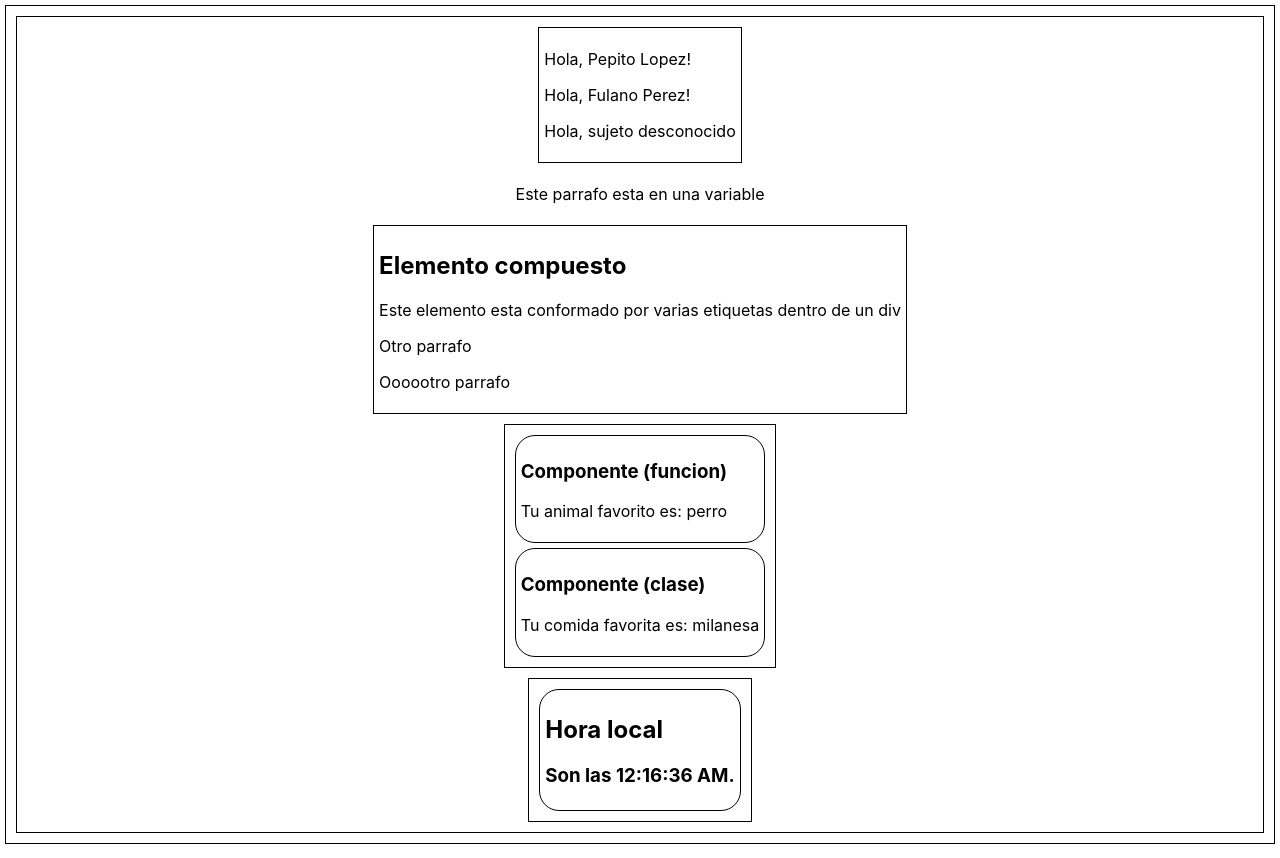
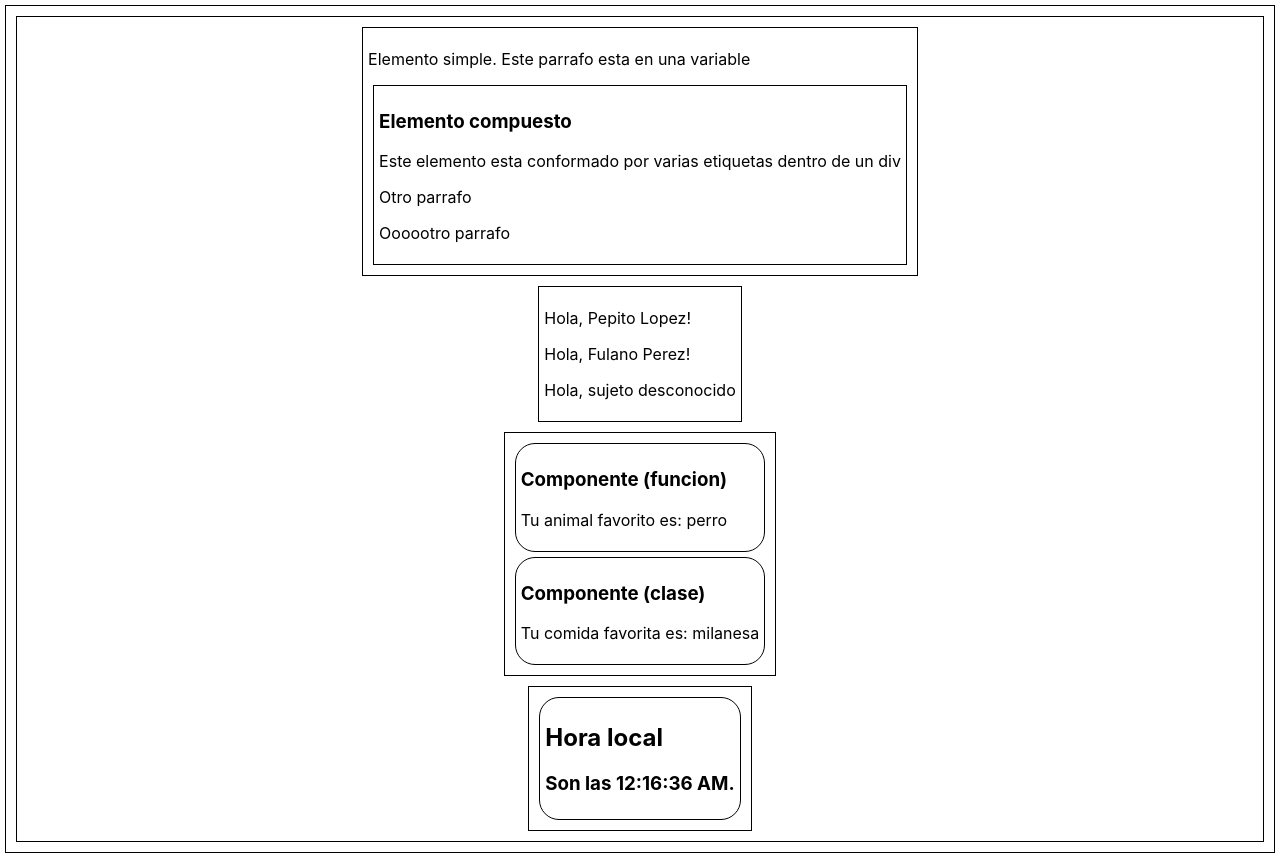
Before and after one commit to aa-avila/reactJS-basic-example, a React (Create React App) app in the folder react-example/: page / in a window 1280 px wide. Built offline with nearby package versions, Linux system fonts and the light colour scheme.

Commit message:
reorder eaxamples

```diff
--- a/react-example/src/App.js
+++ b/react-example/src/App.js
@@ -1,6 +1,21 @@
 import React from 'react';
 import './App.css';
 
+/***************************************************************** */
+// Variable que contiene un unico elemento <p>
+const elementSimple = <p>Elemento simple. Este parrafo esta en una variable</p>;
+
+// variable que contiene varios elementos dentro de un unico elemento <div>
+const elementComplex = (
+  <div>
+    <h3>Elemento compuesto</h3>
+    <p>Este elemento esta conformado por varias etiquetas dentro de un div</p>
+    <p>Otro parrafo</p>
+    <p>Oooootro parrafo</p>
+  </div>
+);
+
+/***************************************************************** */
 // Funcion que devuelve nombre + apellido a partir de un objeto
 function formatName(user) {
   return user.name + " " + user.lastname;
@@ -26,19 +41,7 @@ const persona_2 = {
   lastname: "Perez"
 }
 
-// Variable que contiene un unico elemento <p>
-const elementSimple = <p>Este parrafo esta en una variable</p>;
-
-// variable que contiene varios elementos dentro de un unico elemento <div>
-const elementComplex = (
-  <div>
-    <h2>Elemento compuesto</h2>
-    <p>Este elemento esta conformado por varias etiquetas dentro de un div</p>
-    <p>Otro parrafo</p>
-    <p>Oooootro parrafo</p>
-  </div>
-)
-
+/***************************************************************** */
 // Componente (funcion)
 function Animal(props) {
   return (
@@ -46,9 +49,10 @@ function Animal(props) {
       <h3>Componente (funcion)</h3>
       <p>Tu animal favorito es: {props.animal}</p>
     </div>
-  )
+  );
 }
 
+/***************************************************************** */
 //Componente (clase)
 class Comida extends React.Component {
   render() {
@@ -61,6 +65,7 @@ class Comida extends React.Component {
   }
 }
 
+/***************************************************************** */
 // CLOCK (componente Class con State y Lifecycle methods)
 class Clock extends React.Component {
   constructor(props) {
@@ -95,19 +100,23 @@ class Clock extends React.Component {
   }
 }
 
-
-// APP
+/***************************************************************** */
+// APP A RENDERIZAR
 function App() {
   return (
     <div className="App">
+
+      <div>
+        {elementSimple}
+        {elementComplex}
+      </div>
+
+
       <div>
         {saludo(persona_1)}
         {saludo(persona_2)}
         {saludo()}
       </div>
-
-      {elementSimple}
-      {elementComplex}
 
       <div>
         <Animal animal="perro" />
```
